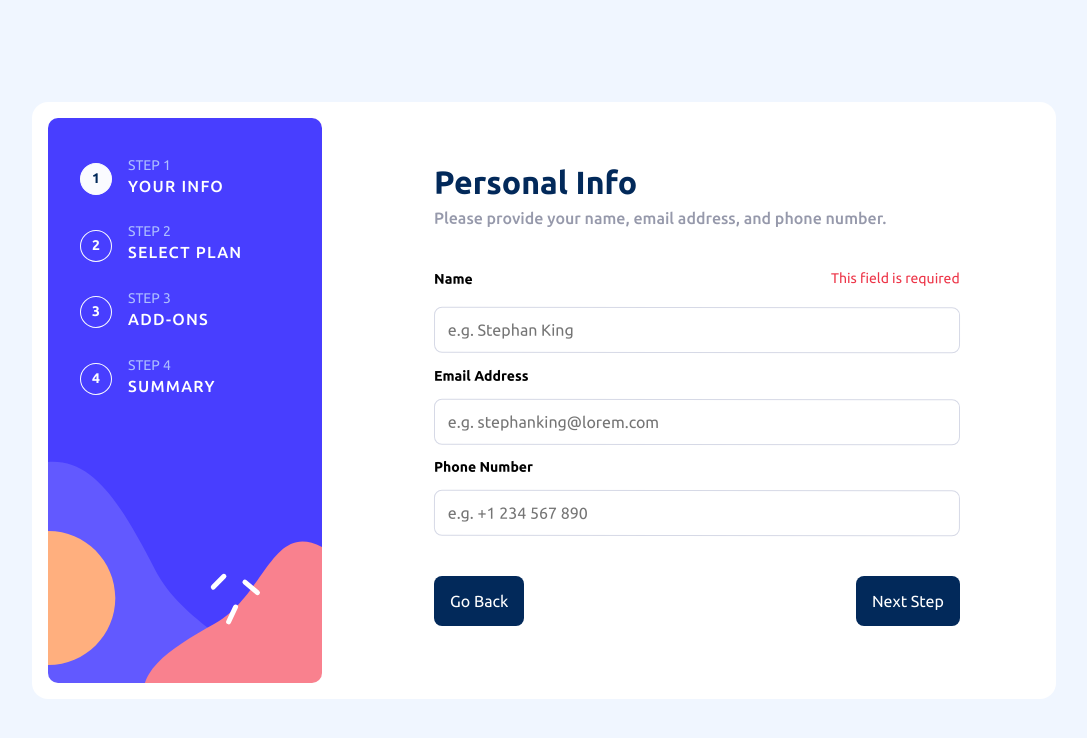
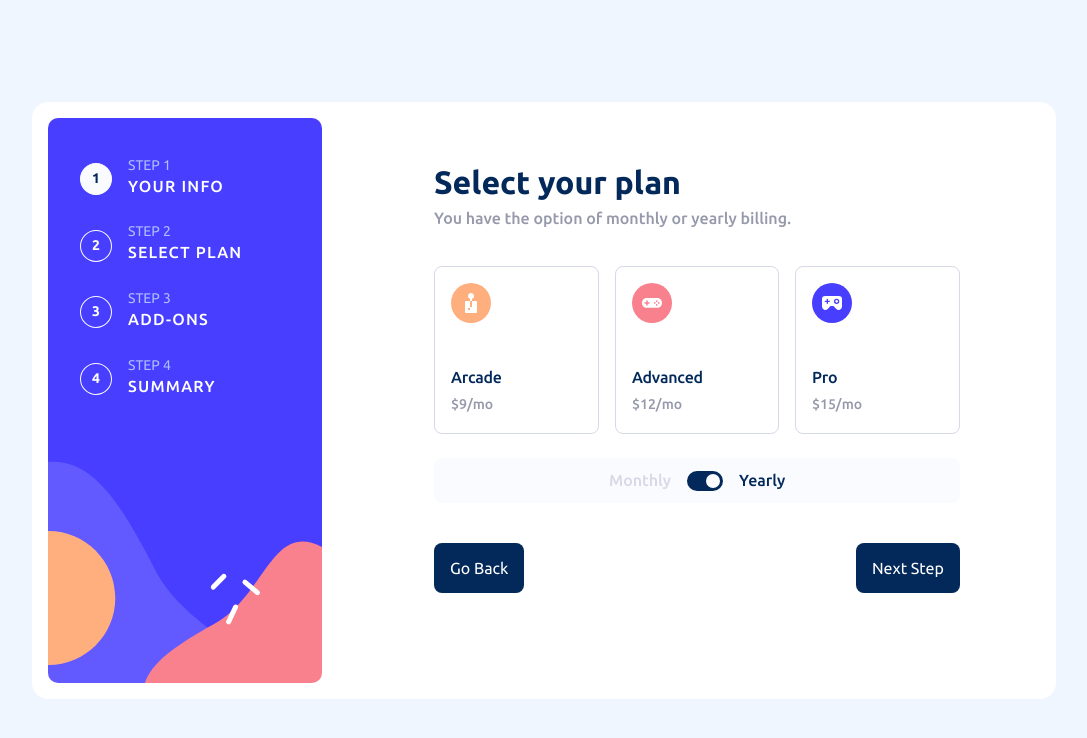
Before and after one commit to tripkmin/multiform, a React (Create React App) app: page / in a window 1280 px wide. Shown: the top 738 px of the page, without its empty margins (96-1183 px from the left). Built offline with nearby package versions, Linux system fonts and the light colour scheme.

Commit message:
feat: Implement Step2 component

```diff
--- a/src/assets/icons.tsx
+++ b/src/assets/icons.tsx
@@ -1,11 +1,11 @@
 export const IconPro = () => {
   return (
     <svg xmlns="http://www.w3.org/2000/svg" width="40" height="40" viewBox="0 0 40 40">
-      <g fill="none" fill-rule="evenodd">
+      <g fill="none" fillRule="evenodd">
         <circle cx="20" cy="20" r="20" fill="#483EFF" />
         <path
           fill="#FFF"
-          fill-rule="nonzero"
+          fillRule="nonzero"
           d="M26.666 13H13.334A3.333 3.333 0 0 0 10 16.333v7.193a3.447 3.447 0 0 0 2.14 3.24c1.238.5 2.656.182 3.56-.8L18.52 23h2.96l2.82 2.966a3.2 3.2 0 0 0 3.56.8 3.447 3.447 0 0 0 2.14-3.24v-7.193A3.333 3.333 0 0 0 26.666 13Zm-9.333 6H16v1.333a.667.667 0 0 1-1.333 0V19h-1.333a.667.667 0 0 1 0-1.334h1.333v-1.333a.667.667 0 1 1 1.333 0v1.333h1.333a.667.667 0 1 1 0 1.334Zm7.333 2a2.667 2.667 0 1 1 0-5.333 2.667 2.667 0 0 1 0 5.333ZM26 18.333a1.333 1.333 0 1 1-2.667 0 1.333 1.333 0 0 1 2.667 0Z"
         />
       </g>
@@ -16,11 +16,11 @@ export const IconPro = () => {
 export const IconAdvanced = () => {
   return (
     <svg xmlns="http://www.w3.org/2000/svg" width="40" height="40" viewBox="0 0 40 40">
-      <g fill="none" fill-rule="evenodd">
+      <g fill="none" fillRule="evenodd">
         <circle cx="20" cy="20" r="20" fill="#F9818E" />
         <path
           fill="#FFF"
-          fill-rule="nonzero"
+          fillRule="nonzero"
           d="M25.057 15H14.944C12.212 15 10 17.03 10 19.885c0 2.857 2.212 4.936 4.944 4.936h10.113c2.733 0 4.943-2.08 4.943-4.936S27.79 15 25.057 15ZM17.5 20.388c0 .12-.108.237-.234.237h-1.552v1.569c0 .126-.138.217-.259.217H14.5c-.118 0-.213-.086-.213-.203v-1.583h-1.569c-.126 0-.217-.139-.217-.26v-.956c0-.117.086-.213.202-.213h1.584v-1.554c0-.125.082-.231.203-.231h.989c.12 0 .236.108.236.234v1.551h1.555c.125 0 .231.083.231.204v.988Zm5.347.393a.862.862 0 0 1-.869-.855c0-.472.39-.856.869-.856.481 0 .87.384.87.856 0 .471-.389.855-.87.855Zm1.9 1.866a.86.86 0 0 1-.87-.852.86.86 0 0 1 .87-.855c.48 0 .87.38.87.855a.86.86 0 0 1-.87.852Zm0-3.736a.862.862 0 0 1-.87-.854c0-.472.39-.856.87-.856s.87.384.87.856a.862.862 0 0 1-.87.854Zm1.899 1.87a.862.862 0 0 1-.868-.855c0-.472.389-.856.868-.856s.868.384.868.856a.862.862 0 0 1-.868.855Z"
         />
       </g>
@@ -31,11 +31,11 @@ export const IconAdvanced = () => {
 export const IconArcade = () => {
   return (
     <svg xmlns="http://www.w3.org/2000/svg" width="40" height="40" viewBox="0 0 40 40">
-      <g fill="none" fill-rule="evenodd">
+      <g fill="none" fillRule="evenodd">
         <circle cx="20" cy="20" r="20" fill="#FFAF7E" />
         <path
           fill="#FFF"
-          fill-rule="nonzero"
+          fillRule="nonzero"
           d="M24.995 18.005h-3.998v5.998h-2v-5.998H15a1 1 0 0 0-1 1V29a1 1 0 0 0 1 1h9.995a1 1 0 0 0 1-1v-9.995a1 1 0 0 0-1-1Zm-5.997 8.996h-2v-1.999h2v2Zm2-11.175a2.999 2.999 0 1 0-2 0v2.18h2v-2.18Z"
         />
       </g>
--- a/src/components/MultiForm.tsx
+++ b/src/components/MultiForm.tsx
@@ -1,4 +1,4 @@
-import { ChangeEvent, useReducer, useState } from 'react';
+import { ChangeEvent, MouseEvent, useReducer, useState } from 'react';
 import styled from 'styled-components';
 import { size, theme } from 'styles/constants';
 import SideBar from './SideBar';
@@ -11,6 +11,8 @@ import StepComplete from './StepComplete';
 const CHANGE_NAME = 'CHANGE_NAME' as const;
 const CHANGE_EMAIL = 'CHANGE_EMAIL' as const;
 const CHANGE_PHONE = 'CHANGE_PHONE' as const;
+const CHANGE_PLAN = 'CHANGE_PLAN' as const;
+const TOGGLE_IS_YEARLY = 'TOGGLE_IS_YEARLY' as const;
 
 export const changeName = (str: string) => ({
   type: CHANGE_NAME,
@@ -27,10 +29,21 @@ export const changePhone = (str: string) => ({
   payload: str,
 });
 
+export const changePlan = (str: string) => ({
+  type: CHANGE_PLAN,
+  payload: str,
+});
+
+export const toggleIsYearly = () => ({
+  type: TOGGLE_IS_YEARLY,
+});
+
 type FormAction =
   | ReturnType<typeof changeName>
   | ReturnType<typeof changeEmail>
-  | ReturnType<typeof changePhone>;
+  | ReturnType<typeof changePhone>
+  | ReturnType<typeof changePlan>
+  | ReturnType<typeof toggleIsYearly>;
 
 const initialState = {
   currentStep: 1,
@@ -38,7 +51,7 @@ const initialState = {
   email: '',
   phone: '',
   plan: '',
-  planDuration: '',
+  isYearly: true,
   addOns: [] as string[],
 };
 
@@ -52,6 +65,10 @@ function formReducer(state: FormState = initialState, action: FormAction): FormS
       return { ...state, email: action.payload };
     case CHANGE_PHONE:
       return { ...state, phone: action.payload };
+    case CHANGE_PLAN:
+      return { ...state, plan: action.payload };
+    case TOGGLE_IS_YEARLY:
+      return { ...state, isYearly: !state.isYearly };
     default:
       return state;
   }
@@ -72,19 +89,32 @@ export default function MultiForm() {
     dispatch({ type: 'CHANGE_PHONE', payload: e.target.value });
   };
 
+  const planHandler = (e: MouseEvent<HTMLDivElement>) => {
+    dispatch({ type: 'CHANGE_PLAN', payload: e.currentTarget.dataset.plan as string });
+  };
+
+  const isYearlyToggler = (e: ChangeEvent<HTMLInputElement>) => {
+    dispatch({ type: 'TOGGLE_IS_YEARLY' });
+  };
+
   return (
     <MultiFormBox>
       <SideBar currentStep={state.currentStep} />
       <StepBox>
-        <Step1
+        {/* <Step1
           name={state.name}
           email={state.email}
           phone={state.phone}
           nameHandler={nameHandler}
           emailHandler={emailHandler}
           phoneHandler={phoneHandler}
+        /> */}
+        <Step2
+          currentPlan={state.plan}
+          isYearly={state.isYearly}
+          planHandler={planHandler}
+          isYearlyToggler={isYearlyToggler}
         />
-        {/* <Step2 /> */}
         {/* <Step3 /> */}
         {/* <Step4 /> */}
         {/* <StepComplete /> */}
--- a/src/components/Step2.tsx
+++ b/src/components/Step2.tsx
@@ -1,9 +1,22 @@
 import { IconAdvanced, IconArcade, IconPro } from 'assets/icons';
 import { phrases } from 'assets/phrases';
+import { ChangeEvent, MouseEvent } from 'react';
 import styled from 'styled-components';
-import { theme } from 'styles/constants';
+import { theme, timer } from 'styles/constants';
 
-export default function Step2() {
+interface Step2Props {
+  currentPlan: string;
+  isYearly: boolean;
+  planHandler: (e: MouseEvent<HTMLDivElement>) => void;
+  isYearlyToggler: (e: ChangeEvent<HTMLInputElement>) => void;
+}
+
+export default function Step2({
+  currentPlan,
+  isYearly,
+  planHandler,
+  isYearlyToggler,
+}: Step2Props) {
   const plans = [
     {
       name: 'Arcade',
@@ -18,7 +31,7 @@ export default function Step2() {
       icon: <IconAdvanced />,
     },
     {
-      name: 'Arcade',
+      name: 'Pro',
       monthly: 15,
       yearly: 150,
       icon: <IconPro />,
@@ -34,7 +47,11 @@ export default function Step2() {
       <MainBox>
         <PlansBox>
           {plans.map(plan => (
-            <PlanBox>
+            <PlanBox
+              $currentPlan={currentPlan}
+              data-plan={plan.name}
+              onClick={planHandler}
+              key={plan.name}>
               {plan.icon}
               <div>
                 <PlanName>{plan.name}</PlanName>
@@ -44,9 +61,9 @@ export default function Step2() {
           ))}
         </PlansBox>
         <DurationToggleBox>
-          <p>Monthly</p>
-          <input type="checkbox"></input>
-          <p>Yearly</p>
+          <Monthly $isYearly={isYearly}>Monthly</Monthly>
+          <input type="checkbox" checked={isYearly} onChange={isYearlyToggler}></input>
+          <Yearly $isYearly={isYearly}>Yearly</Yearly>
         </DurationToggleBox>
       </MainBox>
       <ButtonBox>
@@ -87,13 +104,20 @@ const PlansBox = styled.div`
   grid-gap: 1rem;
 `;
 
-const PlanBox = styled.div`
-  padding: 1rem;
+const PlanBox = styled.div<{ $currentPlan: string; 'data-plan': string }>`
   display: flex;
   flex-direction: column;
-  border: 1px solid ${theme.neutral.lightGray};
+  gap: 2.5rem;
+  padding: 1rem;
+  border: ${props =>
+    props.$currentPlan === props['data-plan']
+      ? `1px solid ${theme.primary.purplishBlue}`
+      : `1px solid ${theme.neutral.lightGray}`};
   border-radius: 0.5rem;
-  gap: 2.5rem;
+  background-color: ${props =>
+    props.$currentPlan === props['data-plan'] ? theme.neutral.alabaster : 'transparent'};
+  cursor: pointer;
+  transition: border ${timer.default}, background-color ${timer.default};
 `;
 
 const PlanName = styled.p`
@@ -120,9 +144,47 @@ const DurationToggleBox = styled.div`
   p {
     font-size: 16px;
     font-weight: 500;
-    color: ${theme.neutral.coolGray};
+    transition: color ${timer.default};
+  }
+
+  input {
+    appearance: none;
+    position: relative;
+    border-radius: 10px;
+    width: 36px;
+    height: 20px;
+    background-color: ${theme.primary.marineBlue};
+    cursor: pointer;
+  }
+
+  input::before {
+    content: '';
+    position: absolute;
+    top: 3px;
+    left: 3px;
+    width: 14px;
+    height: 14px;
+    border-radius: 50%;
+    transform: translateX(0);
+    background-color: ${theme.neutral.alabaster};
+    transition: transform ${timer.default};
+  }
+
+  input:checked::before {
+    transform: translateX(16px);
   }
 `;
+
+const Monthly = styled.p<{ $isYearly: boolean }>`
+  color: ${props =>
+    props.$isYearly ? theme.neutral.lightGray : theme.primary.marineBlue};
+`;
+
+const Yearly = styled.p<{ $isYearly: boolean }>`
+  color: ${props =>
+    props.$isYearly ? theme.primary.marineBlue : theme.neutral.lightGray};
+`;
+
 const ButtonBox = styled.div`
   display: flex;
   flex-direction: row-reverse;
```
